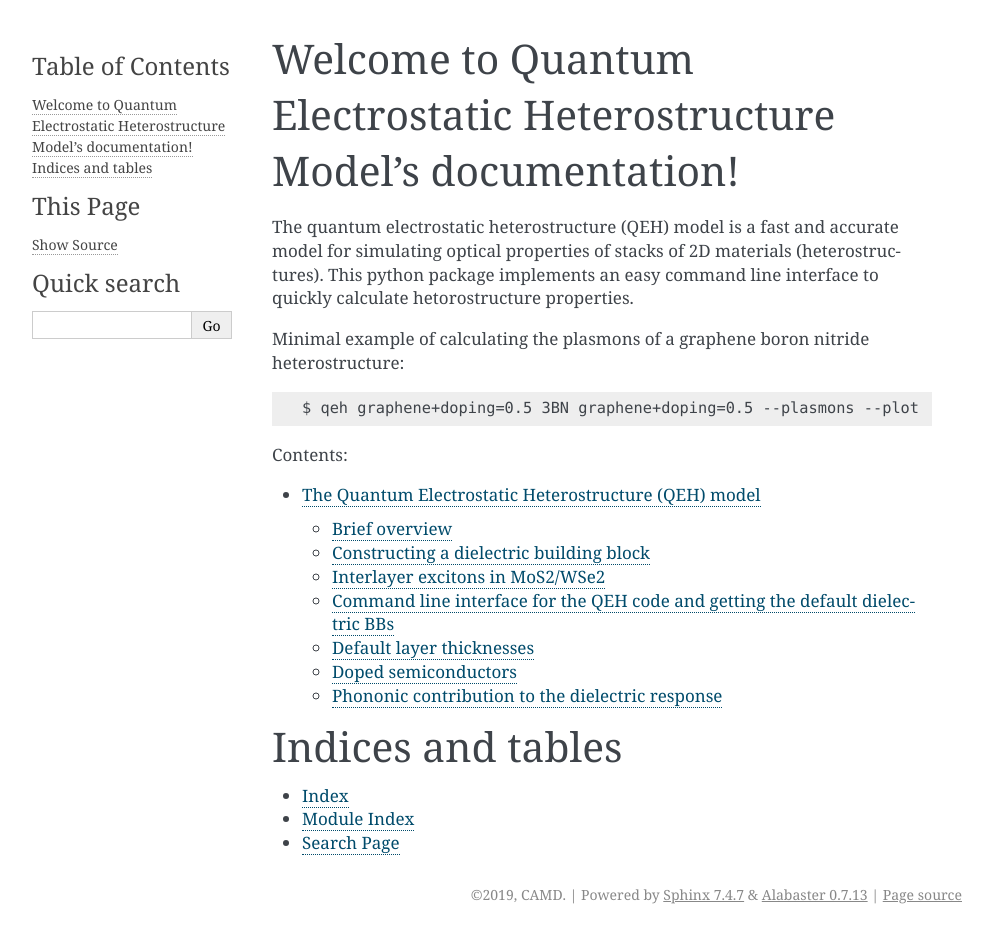
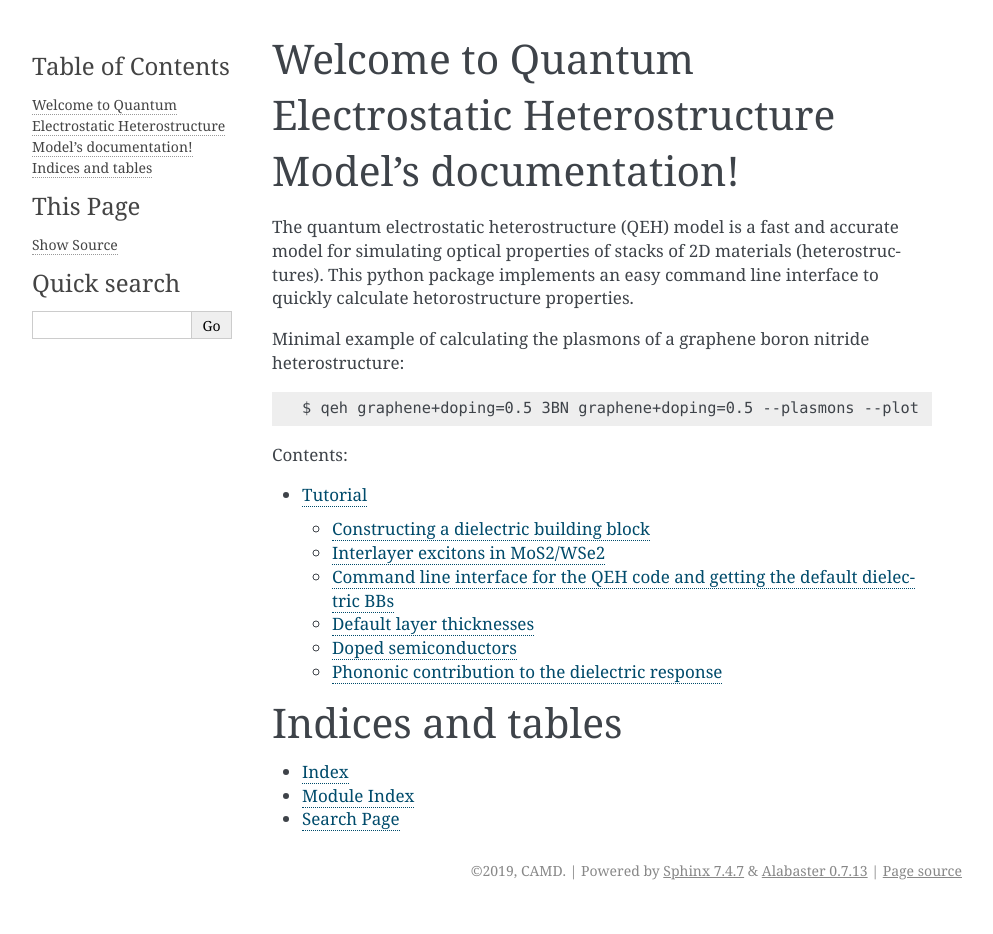
Before and after one commit to dijasila/QEH, a Sphinx documentation site: the page built from docs/index.rst, in a window 1280 px wide. Shown: the whole page, without its empty margins (148-1141 px from the left). Built offline with Sphinx 7.4.7, drawn with Linux system fonts in a browser that asks for light colours; after the commit the page ends 910 px from its top, so only the background shows below that.

Commit message:
Update documentation

```diff
--- a/docs/conf.py
+++ b/docs/conf.py
@@ -17,7 +17,7 @@
 
 # -- Project information -----------------------------------------------------
 
-project = 'Quantum Electrostatic Heterostructure Model'
+project = 'QEH Model'
 copyright = '2019, CAMD'
 author = 'CAMD'
 
--- /dev/null
+++ b/docs/install.rst
@@ -0,0 +1,5 @@
+Installation
+============
+The QEH model can be install with PIP::
+
+  $ pip install qeh
--- a/docs/tutorials.rst
+++ b/docs/tutorials.rst
@@ -1,12 +1,9 @@
 .. _qeh tutorial:
 .. module:: qeh
 
-=====================================================
-The Quantum Electrostatic Heterostructure (QEH) model
-=====================================================
-
-Brief overview
-==============
+========
+Tutorial
+========
 
 In this tuturial we show how to calculate the linear response of a general van
 der Waals Heterostructure (vdWH) by means of the quantum electrostatic
```
